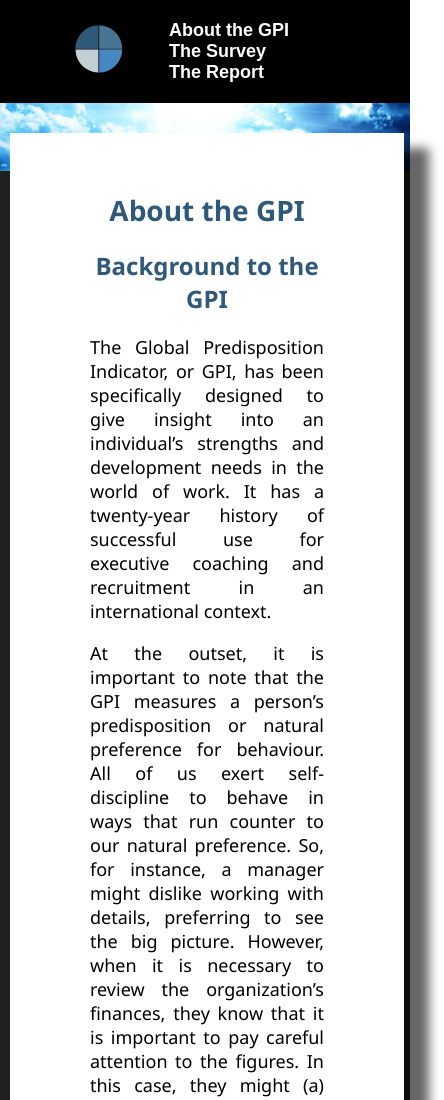
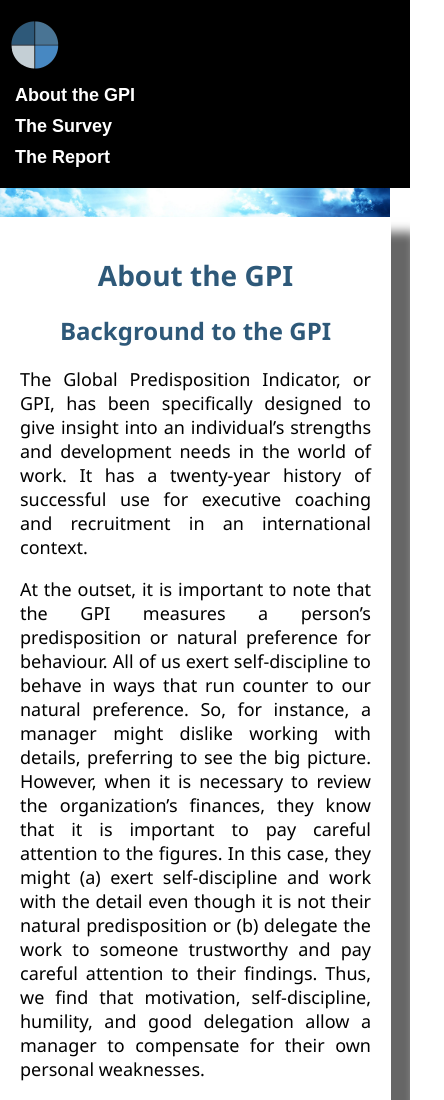
Before and after one commit to Glowinkowski/glowinkowski.github.io, a plain HTML site: page index.html in a window 390 px wide. Shown: the top 1100 px of the page, 444 px wide, since content can reach past the window. Drawn offline with Linux system fonts and the light colour scheme.

Commit message:
modifying repsonsive design

```diff
--- a/style.css
+++ b/style.css
@@ -166,11 +166,6 @@ a {
     font-size:22px;
 }
 
-
-
-
-
-
 .text_box {
     width: 60%;
     margin-left: auto;
@@ -211,7 +206,6 @@ a {
 }
 
 
-
 .footer {
     background-color: black;
     width: 100%;
@@ -220,3 +214,43 @@ a {
     padding-top: 10px;
     padding-bottom: 10px;
 }
+
+@media only screen and (max-width: 768px) {
+
+    li {
+        float:none;
+    }
+
+        li a {
+            text-align: left;
+            padding-left: 5px;
+            padding-top: 10px;
+        }
+
+    .headerbar {
+        display: block;
+        width: 100%;
+    }
+
+    .logoContainer {
+        width: 100%;
+    }
+
+    .linkContainer {
+        display: block;
+    }
+
+    .pagecontent {
+        padding-left: 0px;
+        padding-right: 0px;
+    }
+
+    .content_box {
+        width: 90%;
+        background-color: #ffffff;
+        padding-left: 20px;
+        padding-right: 20px;
+        padding-top: 20px;
+        padding-bottom: 20px;
+    }
+}
```
